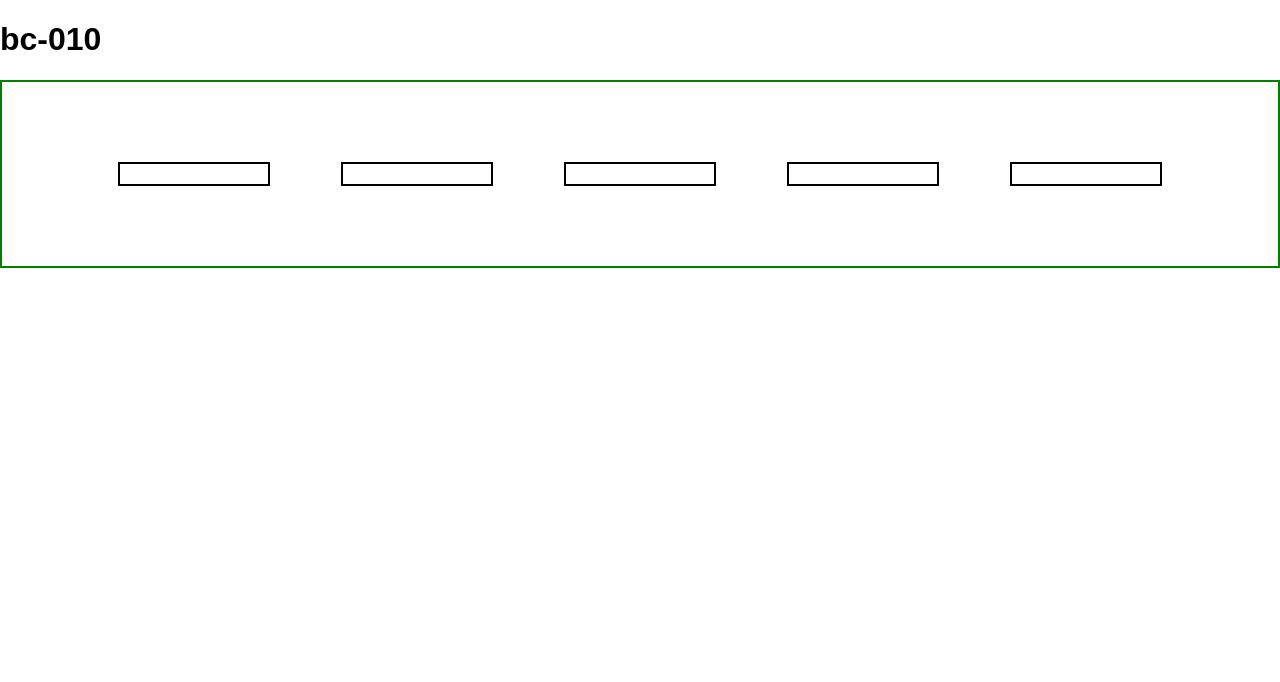
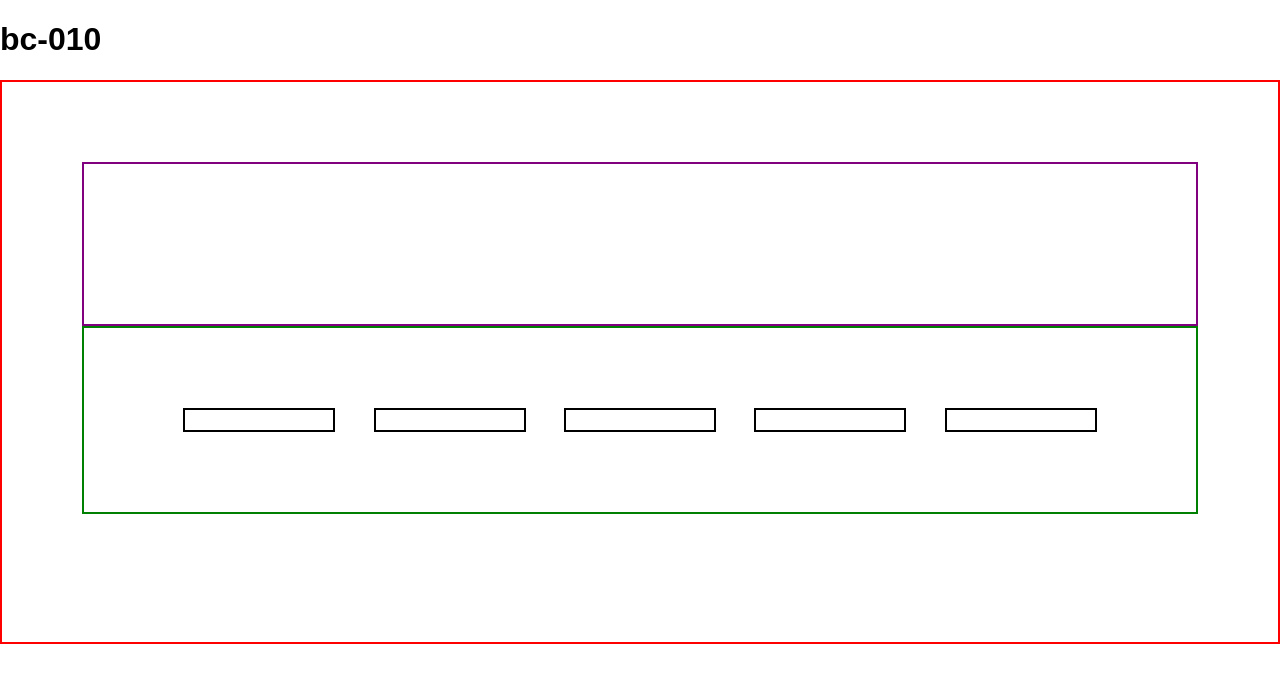
Before and after one commit to bcimbali/bc-010, a React (Create React App) app: page / in a window 1280 px wide. Shown: the top 682 px of the page. Built offline with nearby package versions, Linux system fonts and the light colour scheme.

Commit message:
basic flexbox layout for synth casing

```diff
--- a/src/App.css
+++ b/src/App.css
@@ -1,3 +1,9 @@
+
+.controlPanel {
+    border: 2px solid purple;
+    display: flex;
+    padding: 10vh;
+}
 
 .key {
   border: 2px solid black;
@@ -11,3 +17,11 @@
   display: flex;
   padding: 10vh;
 }
+
+.outerCasing {
+  border: 2px solid red;
+  display: flex;
+  flex-direction: column;
+  height: 50vh;
+  padding: 10vh;
+}
--- a/src/App.jsx
+++ b/src/App.jsx
@@ -2,9 +2,8 @@ import './App.css';
 
 import React, { Component } from 'react';
 
-import Keyboard from './components/Keyboard';
+import OuterCasing from './components/OuterCasing';
 import Tone from 'tone';
-import notes from './notes.json';
 
 class App extends Component {
 
@@ -19,7 +18,6 @@ class App extends Component {
       attackCurve: "exponential",
       harmonicity: 0.5,
       modulationType: "sine",
-      notes,
       oscillator: "amtriangle",
       portamento: 0.05
     }
@@ -53,7 +51,7 @@ class App extends Component {
       <div>
         <header>
           <h1>bc-010</h1>
-          <Keyboard
+          <OuterCasing
             keyPress={this.keyPress}
           />
         </header>
--- /dev/null
+++ b/src/components/ControlPanel/ControlPanel.jsx
@@ -0,0 +1,10 @@
+import React from 'react';
+
+function ControlPanel(props) {
+  return(
+    <div className="controlPanel">
+    </div>
+  );
+};
+
+export default ControlPanel;
--- /dev/null
+++ b/src/components/ControlPanel/index.js
@@ -0,0 +1 @@
+export {default} from './ControlPanel.jsx';
--- /dev/null
+++ b/src/components/OuterCasing/OuterCasing.jsx
@@ -0,0 +1,16 @@
+import ControlPanel from './../ControlPanel';
+import Keyboard from './../Keyboard';
+import React from 'react';
+
+function OuterCasing(props) {
+  return(
+    <div className="outerCasing">
+      <ControlPanel />
+      <Keyboard
+        keyPress={props.keyPress}
+      />
+    </div>
+  );
+};
+
+export default OuterCasing;
--- /dev/null
+++ b/src/components/OuterCasing/index.js
@@ -0,0 +1 @@
+export {default} from './OuterCasing.jsx';
```
